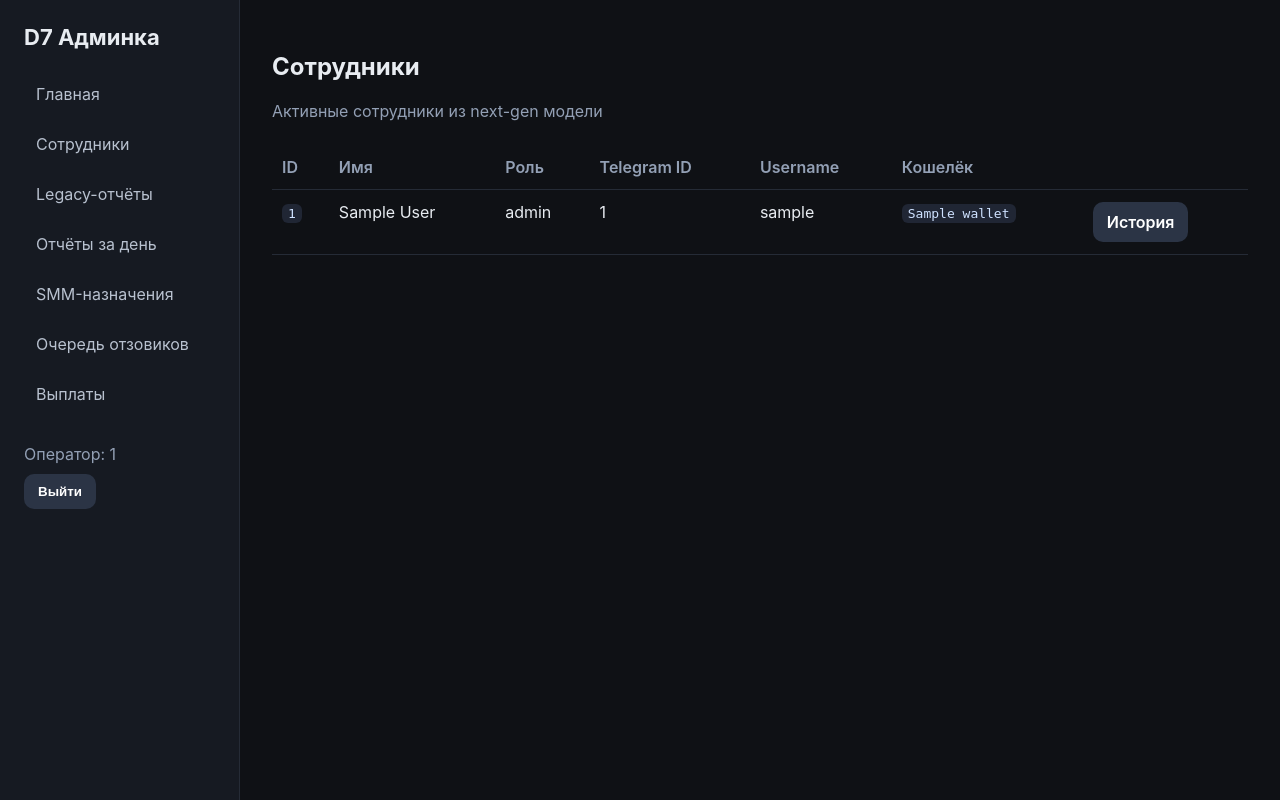
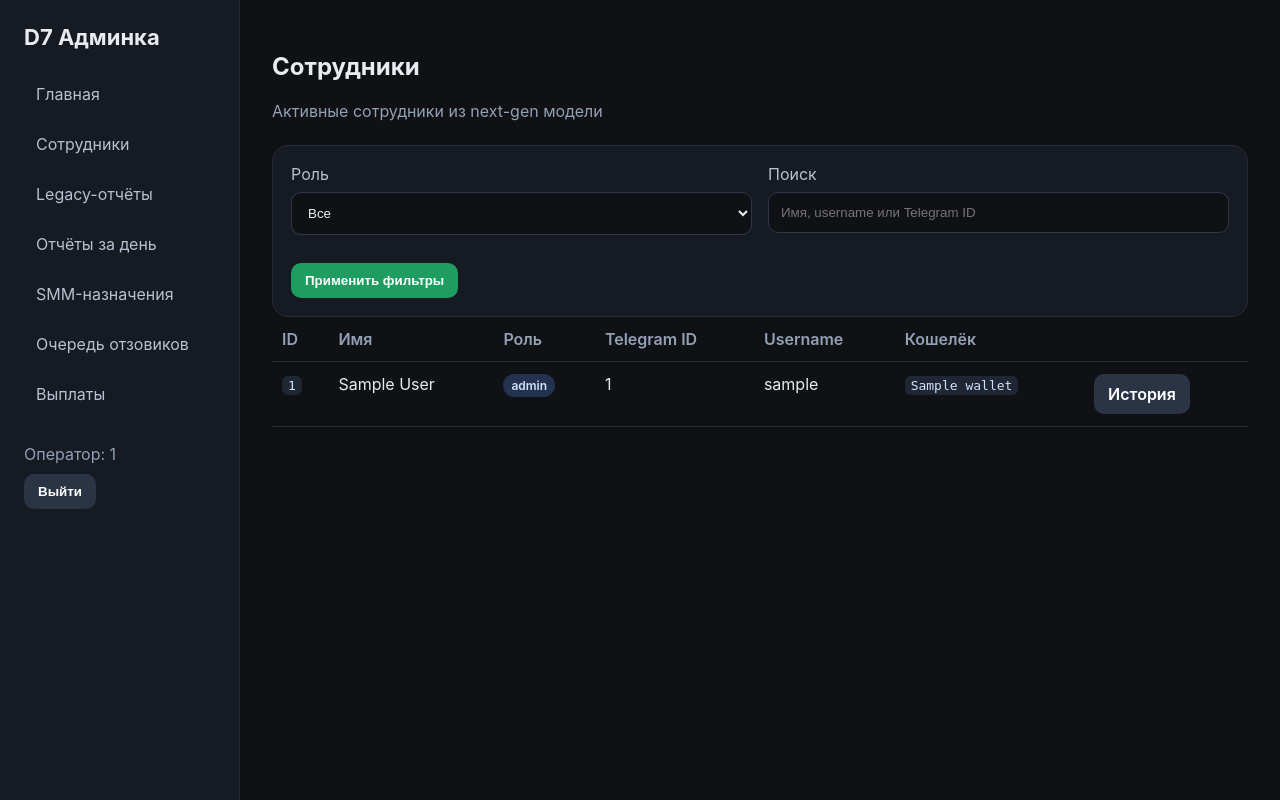
Before and after one commit to hamzanewboy04-a11y/d7-designers-bot, a FastAPI app: template web/templates/employees.html in a window 1280 px wide. Run offline with FastAPI, Linux system fonts and the light colour scheme; the template is opened without the code that fills it: most values are stand-ins (such as "Sample title", 1, 10 or a date in 2020); parts of the project's set-up code (start-up, migrations or seed data) failed here and were passed over.

Commit message:
feat: add employee filters and status badges to web admin

```diff
--- a/web/app.py
+++ b/web/app.py
@@ -229,7 +229,7 @@ async def dashboard(request: Request):
 
 
 @app.get("/admin/employees", response_class=HTMLResponse)
-async def employees_page(request: Request):
+async def employees_page(request: Request, role: str | None = None, q: str | None = None):
     operator = await require_operator(request)
     if isinstance(operator, RedirectResponse):
         return operator
@@ -244,10 +244,27 @@ async def employees_page(request: Request):
         service = EmployeeService(db)
 
     employees = await service.list_active()
+    if role:
+        employees = [employee for employee in employees if employee.role == role]
+    if q:
+        needle = q.strip().lower()
+        employees = [
+            employee for employee in employees
+            if needle in (employee.display_name or "").lower()
+            or needle in (employee.username or "").lower()
+            or needle in str(employee.telegram_id or "")
+        ]
     return TEMPLATES.TemplateResponse(
         request=request,
         name="employees.html",
-        context={"request": request, "title": "Сотрудники", "employees": employees, "operator_id": operator},
+        context={
+            "request": request,
+            "title": "Сотрудники",
+            "employees": employees,
+            "operator_id": operator,
+            "role": role,
+            "q": q,
+        },
     )
 
 
--- a/web/static/styles.css
+++ b/web/static/styles.css
@@ -31,3 +31,7 @@ a.row-link { color: inherit; text-decoration: none; }
 tr:hover td { background: #1a202b; }
 .quick-links { display: flex; flex-wrap: wrap; gap: 10px; }
 .badge { display: inline-block; padding: 4px 8px; border-radius: 999px; background: #202634; color: #dbe6ff; font-size: 12px; font-weight: 600; }
+.badge-role { background: #22324f; color: #cfe2ff; }
+.badge-paid { background: #1f5134; color: #c8f5d6; }
+.badge-pending { background: #5a4717; color: #ffe7a8; }
+.badge-unpaid { background: #5b2430; color: #ffc2cf; }
--- a/web/templates/employee_detail.html
+++ b/web/templates/employee_detail.html
@@ -29,7 +29,7 @@
         <td>{{ item.report_date }}</td>
         <td><code>{{ item.task_code }}</code></td>
         <td>{{ '%.2f'|format(item.cost_usdt) }} USDT</td>
-        <td>{{ item.payment_status }}</td>
+        <td><span class="badge badge-{{ item.payment_status }}">{{ item.payment_status }}</span></td>
         <td>{{ item.payment_comment or '—' }}</td>
       </tr>
       {% endfor %}
--- a/web/templates/employees.html
+++ b/web/templates/employees.html
@@ -1,6 +1,30 @@
 {% extends 'base.html' %}
 {% block content %}
 <div class="topbar"><div><h2>Сотрудники</h2><div class="subtitle">Активные сотрудники из next-gen модели</div></div></div>
+
+<div class="section">
+  <form method="get" action="/admin/employees" class="grid two">
+    <div>
+      <label for="role">Роль</label>
+      <select id="role" name="role">
+        <option value="">Все</option>
+        <option value="designer" {% if role == 'designer' %}selected{% endif %}>designer</option>
+        <option value="reviewer" {% if role == 'reviewer' %}selected{% endif %}>reviewer</option>
+        <option value="smm" {% if role == 'smm' %}selected{% endif %}>smm</option>
+        <option value="project_manager" {% if role == 'project_manager' %}selected{% endif %}>project_manager</option>
+      </select>
+    </div>
+    <div>
+      <label for="q">Поиск</label>
+      <input id="q" name="q" type="text" value="{{ q or '' }}" placeholder="Имя, username или Telegram ID" />
+    </div>
+    <div>
+      <button class="button success" type="submit">Применить фильтры</button>
+    </div>
+  </form>
+</div>
+
+{% if employees %}
 <table>
   <thead><tr><th>ID</th><th>Имя</th><th>Роль</th><th>Telegram ID</th><th>Username</th><th>Кошелёк</th><th></th></tr></thead>
   <tbody>
@@ -8,7 +32,7 @@
     <tr>
       <td><code>{{ employee.id }}</code></td>
       <td>{{ employee.display_name }}</td>
-      <td>{{ employee.role }}</td>
+      <td><span class="badge badge-role">{{ employee.role }}</span></td>
       <td>{{ employee.telegram_id or '—' }}</td>
       <td>{{ employee.username or '—' }}</td>
       <td><code>{{ employee.wallet or '—' }}</code></td>
@@ -21,4 +45,9 @@
     {% endfor %}
   </tbody>
 </table>
+{% else %}
+<div class="section">
+  <p class="subtitle">По этим фильтрам сотрудники не найдены.</p>
+</div>
+{% endif %}
 {% endblock %}
--- a/web/templates/legacy_daily_reports.html
+++ b/web/templates/legacy_daily_reports.html
@@ -45,7 +45,7 @@
         <td><code>{{ item.wallet }}</code></td>
         <td><code>{{ item.task_code }}</code></td>
         <td>{{ '%.2f'|format(item.cost_usdt) }} USDT</td>
-        <td><span class="badge">{{ item.payment_status }}</span></td>
+        <td><span class="badge"><span class="badge badge-{{ item.payment_status }}">{{ item.payment_status }}</span></span></td>
         <td><a class="button secondary" href="/admin/employees/{{ item.designer_id }}">История</a></td>
       </tr>
       {% endfor %}
--- a/web/templates/payouts.html
+++ b/web/templates/payouts.html
@@ -62,7 +62,7 @@
         <tr>
           <td><code>{{ item.batch_id }}</code></td>
           <td>{{ item.display_name }}</td>
-          <td>{{ item.status }}</td>
+          <td><span class="badge badge-{{ item.status }}">{{ item.status }}</span></td>
           <td>{{ '%.2f'|format(item.total_usdt) }} USDT</td>
         </tr>
         {% endfor %}
@@ -78,7 +78,7 @@
         <tr>
           <td><code>{{ item.batch_id }}</code></td>
           <td>{{ item.display_name }}</td>
-          <td>{{ item.status }}</td>
+          <td><span class="badge badge-{{ item.status }}">{{ item.status }}</span></td>
           <td>{{ '%.2f'|format(item.total_usdt) }} USDT</td>
         </tr>
         {% endfor %}
--- a/web/templates/reviewer_entries.html
+++ b/web/templates/reviewer_entries.html
@@ -9,7 +9,7 @@
       <td><code>{{ item.review_entry_id }}</code></td>
       <td>{{ item.display_name }}</td>
       <td>{{ item.report_date }}</td>
-      <td>{{ item.status }}</td>
+      <td><span class="badge badge-{{ item.status }}">{{ item.status }}</span></td>
       <td>{{ item.created_at }}</td>
       <td>{{ item.item_count }}</td>
       <td>{{ '%.2f'|format(item.total_usdt) }} USDT</td>
--- a/web/templates/reviewer_entry_detail.html
+++ b/web/templates/reviewer_entry_detail.html
@@ -3,7 +3,7 @@
 <div class="topbar">
   <div>
     <h2>Отчёт отзовика #{{ entry.review_entry_id }}</h2>
-    <div class="subtitle">{{ entry.display_name }} · {{ entry.report_date }} · {{ entry.status }}</div>
+    <div class="subtitle">{{ entry.display_name }} · {{ entry.report_date }} · <span class="badge badge-{{ entry.status }}">{{ entry.status }}</span></div>
   </div>
   <div>
     <a class="button secondary" href="/admin/reviewer/entries">← Назад к очереди</a>
```
